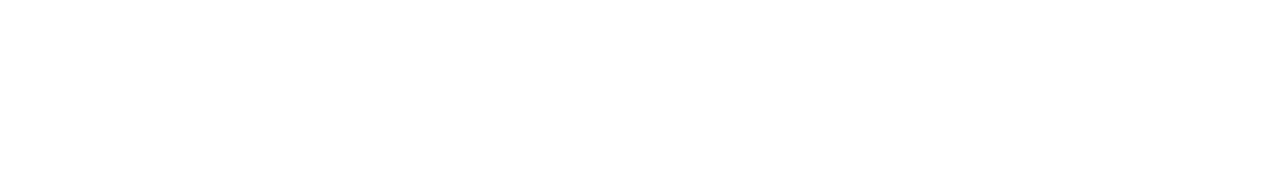
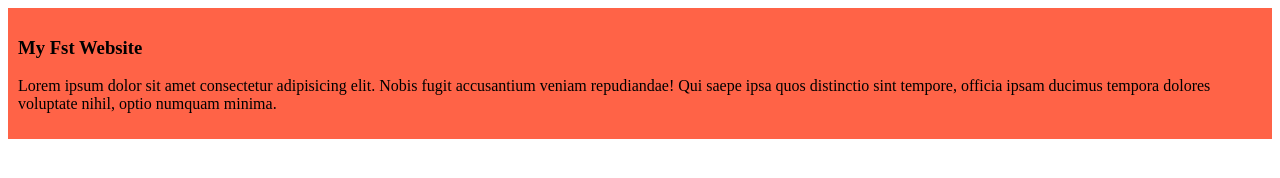
Before and after one commit to Ashikqul/my-snd-rv-repo, a plain HTML site: page Index.Html in a window 1280 px wide. Drawn offline with Linux system fonts and the light colour scheme.

Commit message:
added the first blog

```diff
--- a/Index.Html
+++ b/Index.Html
@@ -3,9 +3,16 @@
 <head>
     <meta charset="UTF-8">
     <meta name="viewport" content="width=device-width, initial-scale=1.0">
-    <title>my-snd-rv-repo</title>
+    <title>HTML</title>
+    <link rel="stylesheet" href="Styel/Blog.CSS">
+
 </head>
 <body>
+    <div>
 
+        <h3>My Fst Website</h3>
+
+        <p> Lorem ipsum dolor sit amet consectetur adipisicing elit. Nobis fugit accusantium veniam repudiandae! Qui saepe ipsa quos distinctio sint tempore, officia ipsam ducimus tempora dolores voluptate nihil, optio numquam minima.</p>
+    </div>
 </body>
 </html>
--- /dev/null
+++ b/Styel/Blog.CSS
@@ -0,0 +1,4 @@
+div{
+    background-color: tomato;
+   padding: 10px;
+}
```
